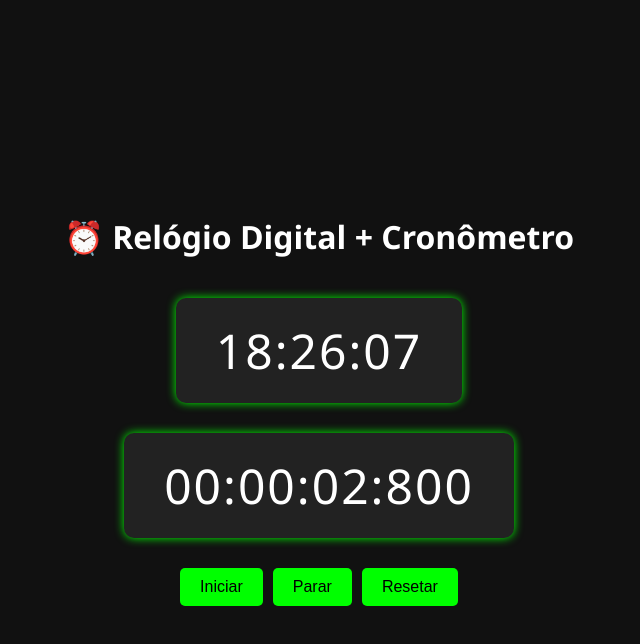
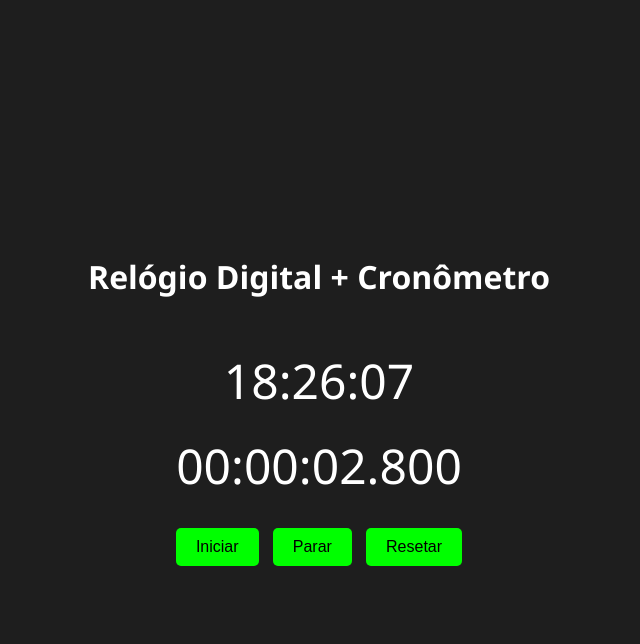
Before and after one commit to FelipeBNogueira/relogio-digital, a plain HTML site: page index.html in a window 1280 px wide. Both pictures are taken after a click on the button "Iniciar". Shown: the whole page, without its empty margins (321-961 px from the left). Drawn offline with Linux system fonts and the light colour scheme.

Commit message:
Update index.html

```diff
--- a/index.html
+++ b/index.html
@@ -1,14 +1,14 @@
 <!DOCTYPE html>
 <html lang="pt-BR">
   <head>
-  <meta charset="UTF-8">
-  <meta name="viewport" content="width=device-width, initial-scale=1.0">
-  <title>Relógio Digital + Cronômetro</title>
+    <meta charset="UTF-8" />
+    <meta name="viewport" content="width=device-width, initial-scale=1.0" />
+    <title>Relógio Digital</title>
     <style>
       body {
+        background-color: #1e1e1e;
+        color: #fff;
         font-family: 'Segoe UI', sans-serif;
-      background-color: #111;
-      color: #fff;
         display: flex;
         flex-direction: column;
         align-items: center;
@@ -16,99 +16,101 @@
         height: 100vh;
         margin: 0;
       }
+
       h1 {
         margin-bottom: 40px;
-      font-size: 2rem;
       }
-    .relogio, .cronometro {
-      font-size: 3rem;
-      background-color: #222;
-      padding: 20px 40px;
-      border-radius: 10px;
-      box-shadow: 0 0 10px #0f0;
-      margin-bottom: 30px;
-      letter-spacing: 2px;
+
+      #clock,
+      #stopwatch {
+        font-size: 3em;
+        margin: 10px;
       }
-    .botoes {
-      display: flex;
-      gap: 10px;
+
+      .buttons {
+        margin-top: 20px;
       }
+
       button {
+        margin: 0 5px;
         padding: 10px 20px;
-      font-size: 1rem;
+        font-size: 1em;
+        background-color: #0f0;
         border: none;
         border-radius: 5px;
-      background-color: #0f0;
+        cursor: pointer;
         color: #000;
-      cursor: pointer;
-      transition: 0.2s;
+        transition: background 0.2s;
       }
+
       button:hover {
         background-color: #0c0;
       }
     </style>
   </head>
   <body>
+    <h1>Relógio Digital + Cronômetro</h1>
 
-  <h1>⏰ Relógio Digital + Cronômetro</h1>
+    <div id="clock">00:00:00</div>
+    <div id="stopwatch">00:00:00.000</div>
 
-  <div class="relogio" id="relogio">--:--:--</div>
-
-  <div class="cronometro" id="cronometro">00:00:00:000</div>
-
-  <div class="botoes">
-    <button onclick="iniciarCronometro()">Iniciar</button>
-    <button onclick="pararCronometro()">Parar</button>
-    <button onclick="resetarCronometro()">Resetar</button>
+    <div class="buttons">
+      <button onclick="startStopwatch()">Iniciar</button>
+      <button onclick="stopStopwatch()">Parar</button>
+      <button onclick="resetStopwatch()">Resetar</button>
     </div>
 
     <script>
-    // Relógio Digital
-    function atualizarRelogio() {
-      const agora = new Date();
-      const horas = String(agora.getHours()).padStart(2, '0');
-      const minutos = String(agora.getMinutes()).padStart(2, '0');
-      const segundos = String(agora.getSeconds()).padStart(2, '0');
-      document.getElementById('relogio').innerText = `${horas}:${minutos}:${segundos}`;
+      // Relógio
+      function updateClock() {
+        const now = new Date();
+        const h = String(now.getHours()).padStart(2, '0');
+        const m = String(now.getMinutes()).padStart(2, '0');
+        const s = String(now.getSeconds()).padStart(2, '0');
+        document.getElementById('clock').textContent = `${h}:${m}:${s}`;
       }
-    setInterval(atualizarRelogio, 1000);
-    atualizarRelogio();
+
+      setInterval(updateClock, 1000);
+      updateClock();
 
       // Cronômetro
+      let stopwatchInterval;
       let startTime;
-    let intervalId;
+      let elapsed = 0;
       let running = false;
-    let tempoDecorrido = 0;
 
-    function formatarTempo(tempo) {
-      const horas = String(Math.floor(tempo / 3600000)).padStart(2, '0');
-      const minutos = String(Math.floor((tempo % 3600000) / 60000)).padStart(2, '0');
-      const segundos = String(Math.floor((tempo % 60000) / 1000)).padStart(2, '0');
-      const milissegundos = String(tempo % 1000).padStart(3, '0');
-      return `${horas}:${minutos}:${segundos}:${milissegundos}`;
+      function formatTime(ms) {
+        const totalSeconds = Math.floor(ms / 1000);
+        const hours = String(Math.floor(totalSeconds / 3600)).padStart(2, '0');
+        const minutes = String(Math.floor((totalSeconds % 3600) / 60)).padStart(2, '0');
+        const seconds = String(totalSeconds % 60).padStart(2, '0');
+        const milliseconds = String(ms % 1000).padStart(3, '0');
+        return `${hours}:${minutes}:${seconds}.${milliseconds}`;
       }
 
-    function iniciarCronometro() {
+      function updateStopwatch() {
+        const now = Date.now();
+        elapsed = now - startTime;
+        document.getElementById('stopwatch').textContent = formatTime(elapsed);
+      }
+
+      function startStopwatch() {
         if (running) return;
         running = true;
-      startTime = Date.now() - tempoDecorrido;
-      intervalId = setInterval(() => {
-        tempoDecorrido = Date.now() - startTime;
-        document.getElementById('cronometro').innerText = formatarTempo(tempoDecorrido);
-      }, 10);
+        startTime = Date.now() - elapsed;
+        stopwatchInterval = setInterval(updateStopwatch, 10);
       }
 
-    function pararCronometro() {
+      function stopStopwatch() {
         running = false;
-      clearInterval(intervalId);
+        clearInterval(stopwatchInterval);
       }
 
-    function resetarCronometro() {
-      pararCronometro();
-      tempoDecorrido = 0;
-      document.getElementById('cronometro').innerText = "00:00:00:000";
+      function resetStopwatch() {
+        stopStopwatch();
+        elapsed = 0;
+        document.getElementById('stopwatch').textContent = '00:00:00.000';
       }
     </script>
-
   </body>
 </html>
```
Lines whose indentation alone changed are shown as unchanged.
